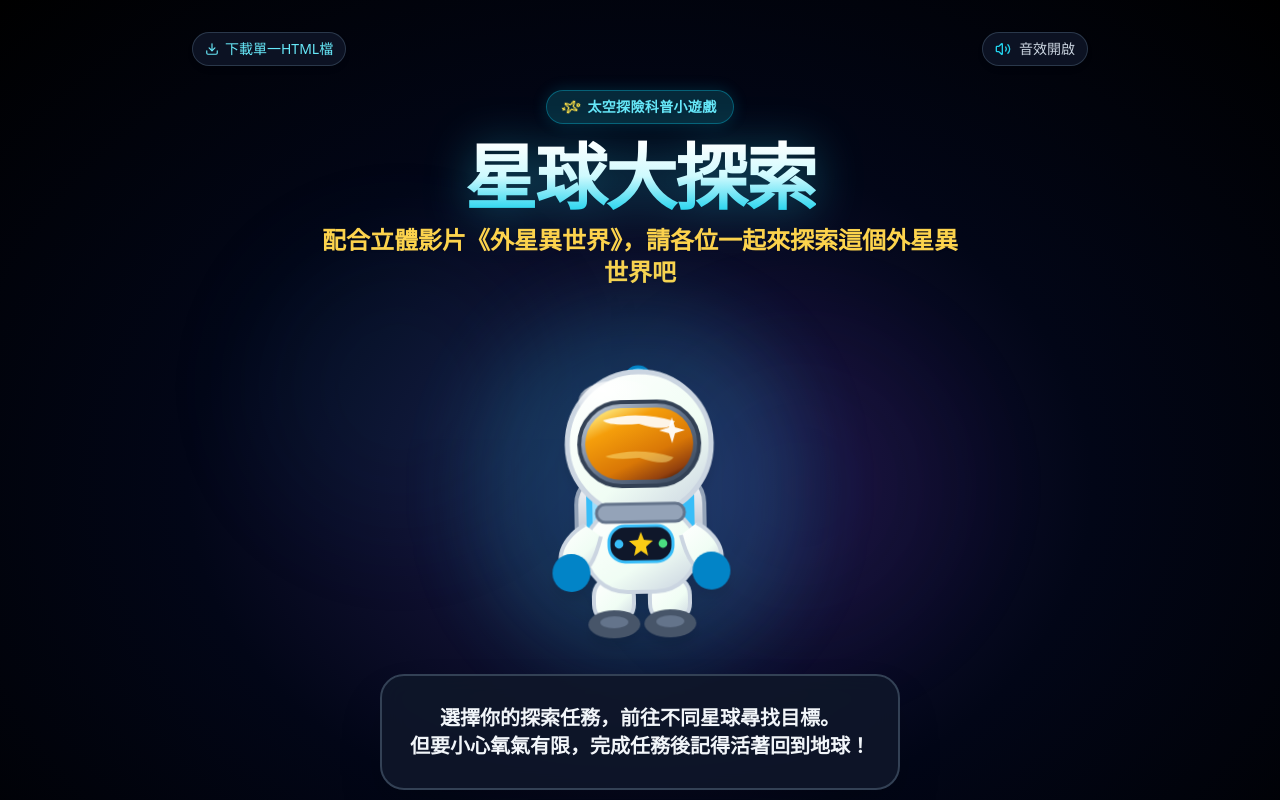
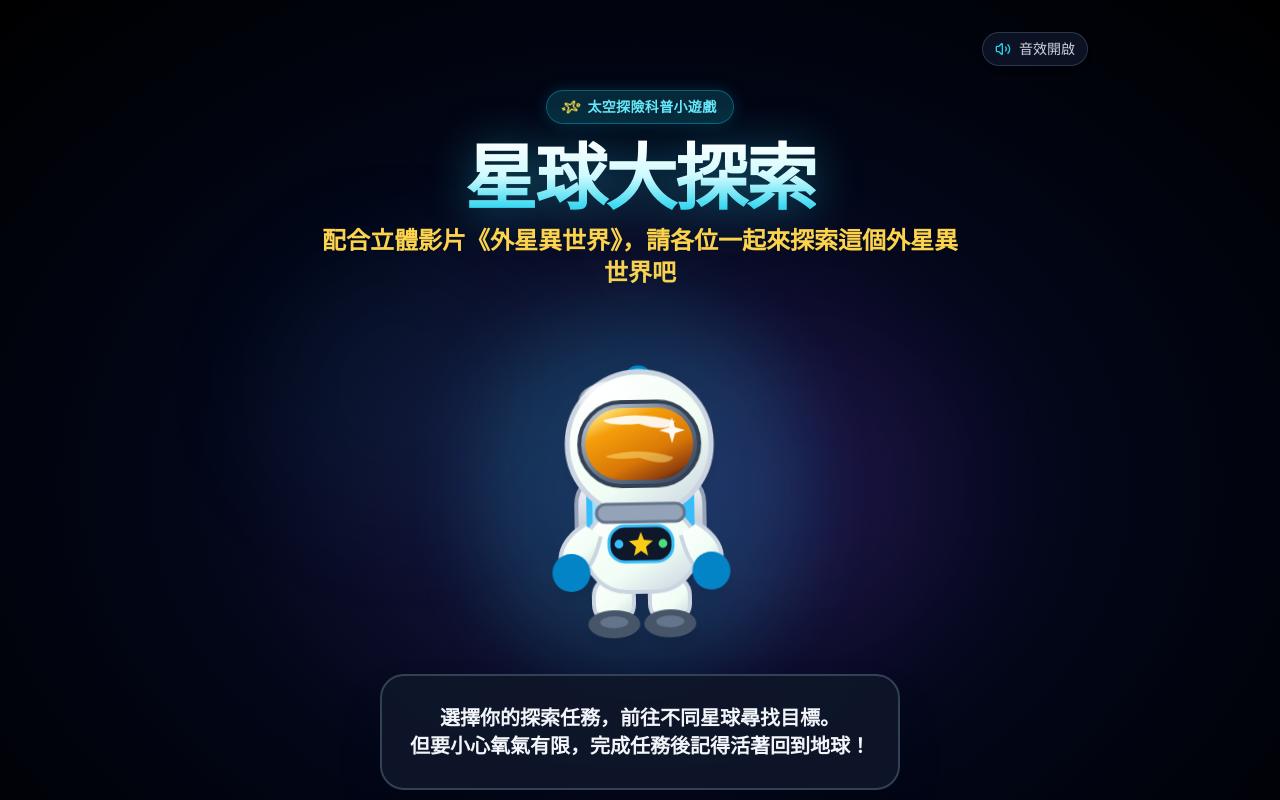
Before and after one commit to purplebeetlemark0153/space-adventure, a React (Vite) app: page / in a window 1280 px wide. Shown: the top 800 px of the page. Built offline with nearby package versions, Linux system fonts and the light colour scheme.

Commit message:
refactor: remove standalone HTML download options
Remove the download buttons for the standalone HTML version from the main game and start screens to simplify the UI.

```diff
--- a/src/components/MainGameScreen.tsx
+++ b/src/components/MainGameScreen.tsx
@@ -26,7 +26,6 @@ import {
   MapPin,
   ListFilter,
   Globe2,
-  Download,
 } from 'lucide-react';
 import { motion, AnimatePresence } from 'motion/react';
 
@@ -432,18 +431,8 @@ export const MainGameScreen: React.FC<MainGameScreenProps> = ({
           </div>
         </div>
 
-        {/* Right: Download standalone, Audio control and Restart */}
+        {/* Right: Audio control and Restart */}
         <div className="flex items-center gap-2">
-          <a
-            id="btn-download-standalone-game"
-            href="/standalone.html"
-            download="星球大探索_完整單一網頁版.html"
-            className="flex items-center gap-1.5 px-2.5 py-1.5 rounded-xl bg-slate-800/90 hover:bg-slate-700 text-slate-300 border border-slate-700 text-xs font-semibold cursor-pointer transition-colors"
-            title="下載獨立 HTML 檔案"
-          >
-            <Download className="w-3.5 h-3.5 text-cyan-400" />
-            <span className="hidden sm:inline">單一HTML檔</span>
-          </a>
           <button
             id="btn-toggle-sound-main"
             onClick={onToggleAudio}
--- a/src/components/StartScreen.tsx
+++ b/src/components/StartScreen.tsx
@@ -1,6 +1,6 @@
 import React from 'react';
 import { CuteAstronaut } from './CuteAstronaut';
-import { Sparkles, Compass, Rocket, Volume2, VolumeX, Download } from 'lucide-react';
+import { Sparkles, Compass, Rocket, Volume2, VolumeX } from 'lucide-react';
 import { sounds } from '../utils/audio';
 
 interface StartScreenProps {
@@ -30,19 +30,8 @@ export const StartScreen: React.FC<StartScreenProps> = ({
         <div className="absolute bottom-1/3 right-1/4 w-80 h-80 rounded-full bg-purple-600/20 blur-3xl animate-pulse delay-1000" />
       </div>
 
-      {/* Top Bar with Audio Control & Standalone HTML download */}
-      <header className="w-full max-w-4xl flex justify-between items-center z-20">
-        <a
-          id="btn-download-standalone-html"
-          href="/standalone.html"
-          download="星球大探索_完整單一網頁版.html"
-          className="flex items-center gap-1.5 px-3 py-1.5 rounded-full bg-slate-900/80 hover:bg-slate-800 border border-slate-700/80 text-xs sm:text-sm text-cyan-300 transition-all cursor-pointer shadow-md hover:border-cyan-400"
-          title="下載完全獨立、不需伺服器即可直接運行的 HTML 檔案"
-        >
-          <Download className="w-3.5 h-3.5" />
-          <span>下載單一HTML檔</span>
-        </a>
-
+      {/* Top Bar with Audio Control */}
+      <header className="w-full max-w-4xl flex justify-end items-center z-20">
         <button
           id="btn-toggle-sound-start"
           onClick={onToggleAudio}
```
